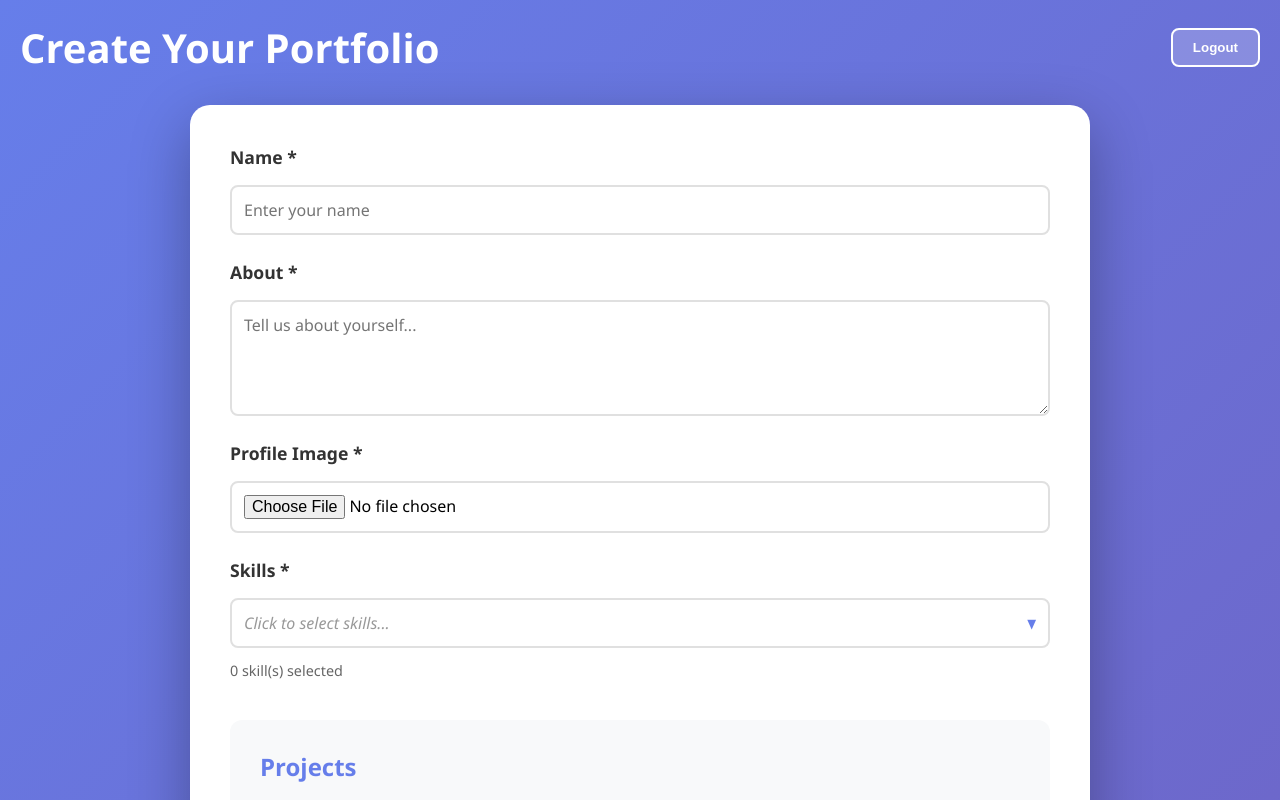
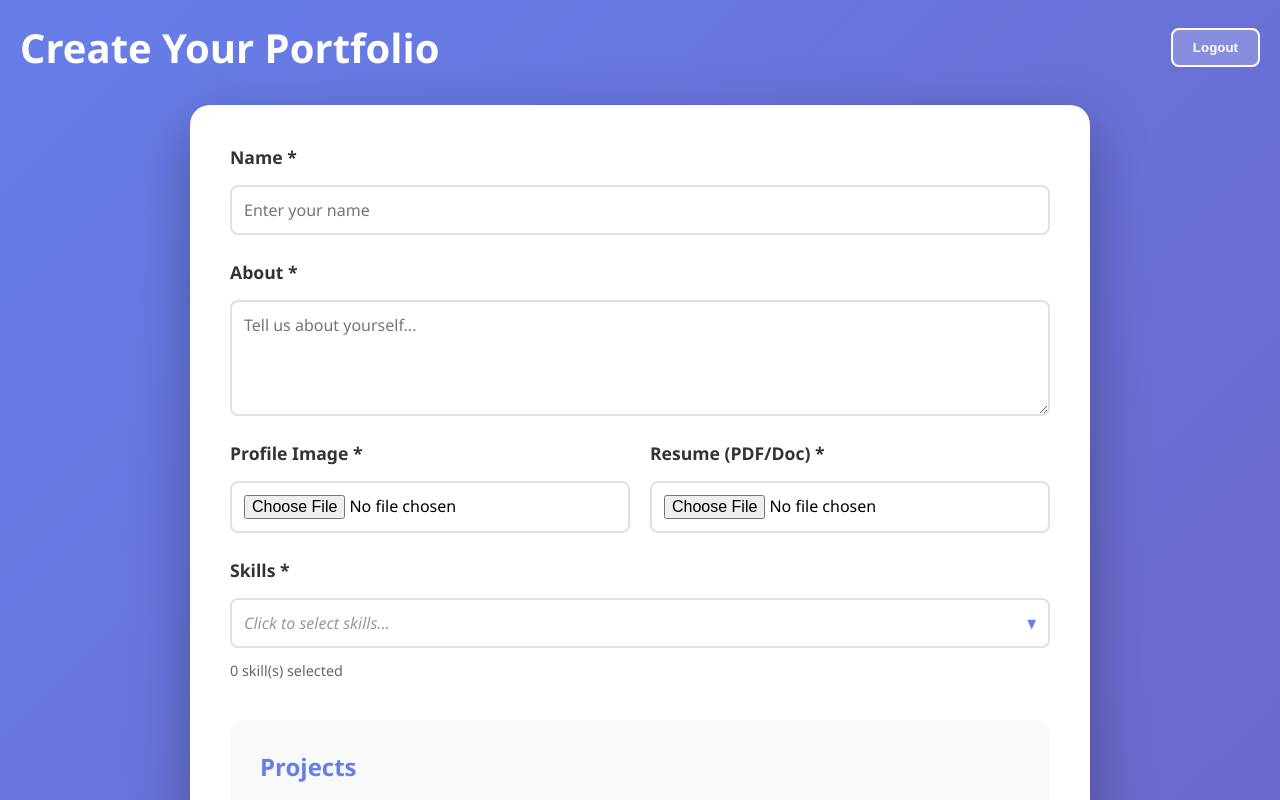
Before and after one commit to Sanika-13/OneBuild-Front, a React (Create React App) app: page /dashboard in a window 1280 px wide. Shown: the top 800 px of the page. Built offline with nearby package versions, Linux system fonts and the light colour scheme; sample sign-in values are in the browser's storage.

Commit message:
Add Resume Upload field next to Profile Image

```diff
--- a/src/pages/StudentDashboard.js
+++ b/src/pages/StudentDashboard.js
@@ -615,7 +615,8 @@ const StudentDashboard = () => {
           />
         </div>
 
-        {/* Profile Image */}
+        {/* Profile Image & Resume */}
+        <div style={{ display: 'grid', gridTemplateColumns: '1fr 1fr', gap: '20px' }}>
           <div className="form-group">
             <label>Profile Image *</label>
             <input
@@ -627,6 +628,21 @@ const StudentDashboard = () => {
             {profileImagePreview && (
               <img src={profileImagePreview} alt="Preview" className="image-preview" />
             )}
+          </div>
+
+          <div className="form-group">
+            <label>Resume (PDF/Doc) *</label>
+            <input
+              type="file"
+              accept=".pdf,.doc,.docx"
+              onChange={handleResumeUpload}
+            />
+            {formData.resume && (
+              <div style={{ marginTop: '10px', color: '#28a745', fontWeight: 'bold' }}>
+                ✅ Resume Uploaded
+              </div>
+            )}
+          </div>
         </div>
 
 
```
Lines whose indentation alone changed are shown as unchanged.
